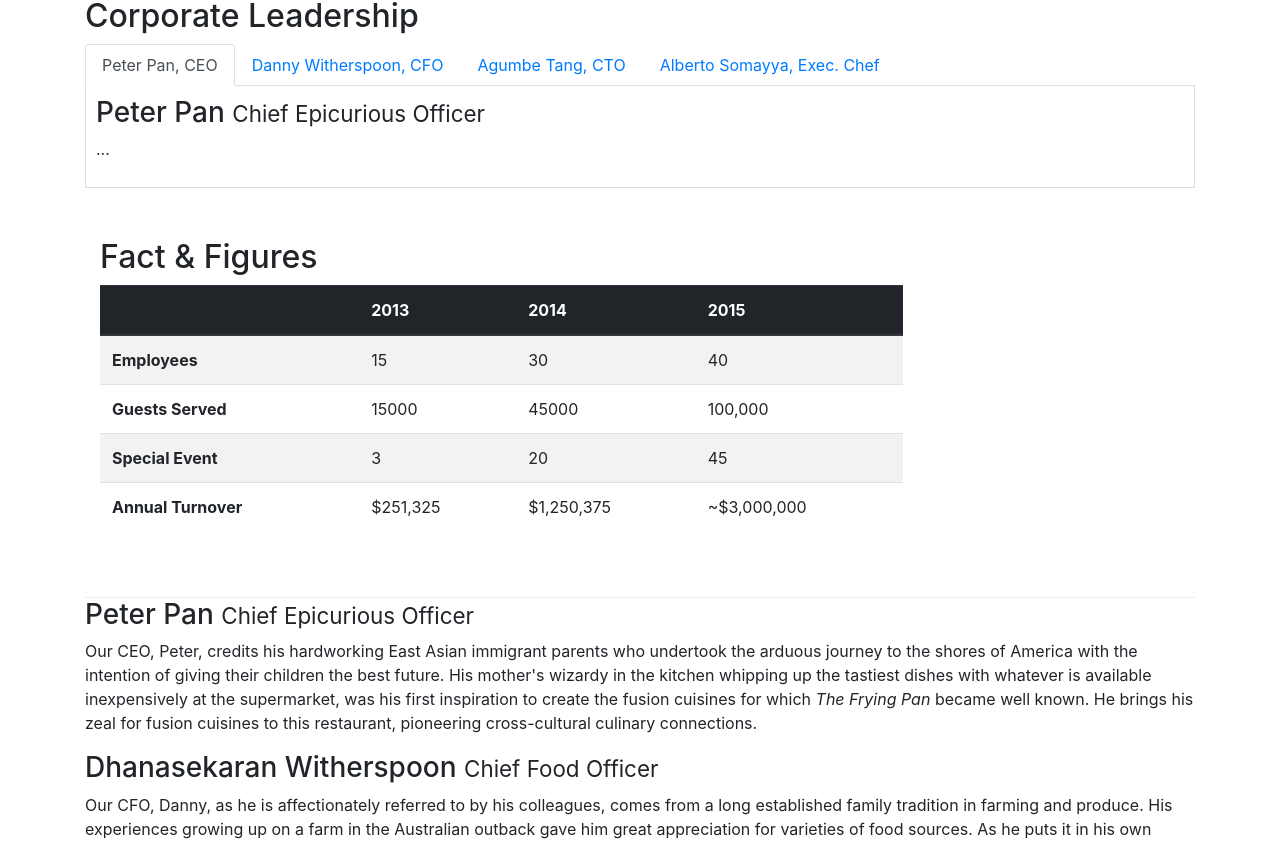
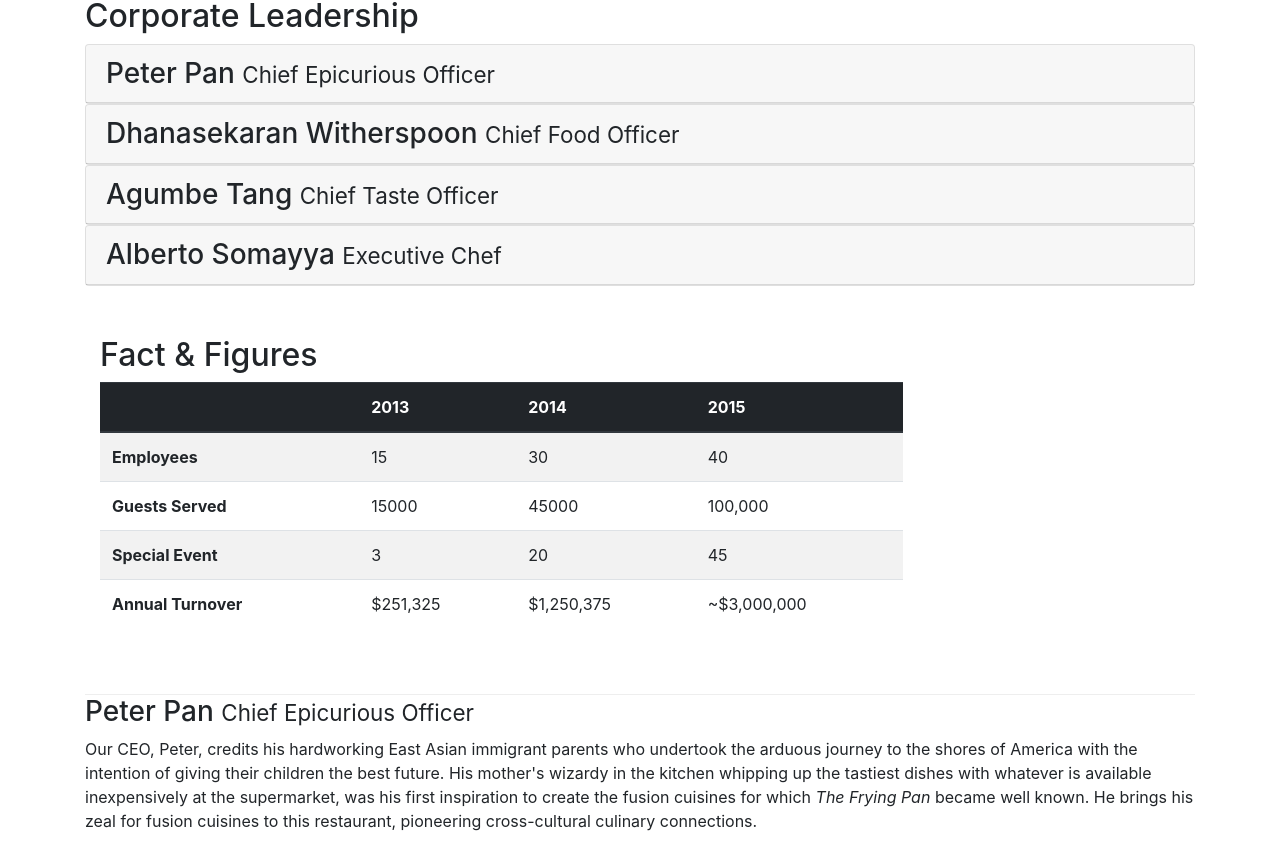
Before and after one commit to bikhung176a/bootstrap-exercise, a website: page aboutus.html in a window 1280 px wide. Shown: the part 878-1722 px from the top of the page. Drawn offline with nearby package versions, Linux system fonts and the light colour scheme.

Commit message:
Accordion

```diff
--- a/aboutus.html
+++ b/aboutus.html
@@ -88,7 +88,7 @@
         <div class="row">
             <div class="col-12">
                 <h2>Corporate Leadership</h2>
-                <ul class="nav nav-tabs " role="tablist">
+                <!--<ul class="nav nav-tabs " role="tablist">
                     <li class="nav-item">
                         <a class="nav-link active" href="#peter" role="tab" data-toggle="tab">Peter Pan, CEO</a>
                     </li>
@@ -118,6 +118,60 @@
                     <div role="tabpane1" class="tab-pane fade" id="alberto">
                         <h3>Alberto Somayya <small>Chief Epicurious Officer</small></h3>
                         <p>...</p>
+                    </div>
+                </div> -->
+                <div id="accordion">
+                    <div class="card">
+                        <div class="card-header" role="tab" id="peterhead">
+                            <h3 class="mb-0">
+                                <a data-toggle="collapse" data-target="#peter">
+                                    Peter Pan <small>Chief Epicurious Officer</small></a>
+                            </h3>
+                        </div>
+                        <div class="collapse" id="peter" data-target="#accordion">
+                            <div class="card-body">
+                                <p class="d-none d-sm-block"> Our CEO, Peter, credits his hardworking East Asian immigrant parents who undertook the arduous journey to the shores of America with the intention of giving their children the best future. His mother's wizardy in the kitchen whipping up the tastiest dishes with whatever is available inexpensively at the supermarket, was his first inspiration to create the fusion cuisines for which <em>The Frying Pan</em> became well known. He brings his zeal for fusion cuisines to this restaurant, pioneering cross-cultural culinary connections. </p>
+                            </div>
+                        </div>
+                    </div>
+                    <div class="card">
+                        <div class="card-header" role="tab" id="peterhead">
+                            <h3 class="mb-0">
+                                <a data-toggle="collapse" data-target="#danny">
+                                    Dhanasekaran Witherspoon <small>Chief Food Officer</small></a>
+                            </h3>
+                        </div>
+                        <div class="collapse" id="danny" data-target="#accordion">
+                            <div class="card-body">
+                                <p class="d-none d-sm-block"> Our CFO, Danny, as he is affectionately referred to by his colleagues, comes from a long established family tradition in farming and produce. His experiences growing up on a farm in the Australian outback gave him great appreciation for varieties of food sources. As he puts it in his own words, <em>Everything that runs, wins, and everything that stays, pays!</em></p>
+                            </div>
+                        </div>
+                    </div>
+                    <div class="card">
+                        <div class="card-header" role="tab" id="peterhead">
+                            <h3 class="mb-0">
+                                <a data-toggle="collapse" data-target="#agumbe">
+                                    Agumbe Tang <small>Chief Taste Officer</small></a>
+                            </h3>
+                        </div>
+                        <div class="collapse" id="agumbe" data-target="#accordion">
+                            <div class="card-body">
+                                <p class="d-none d-sm-block">Blessed with the most discerning gustatory sense, Agumbe, our CTO, personally ensures that every dish that we serve meets his exacting tastes. Our chefs dread the tongue lashing that ensues if their dish does not meet his exacting standards. He lives by his motto, <em>You click only if you survive my lick.</em></p>
+                            </div>
+                        </div>
+                    </div>
+                    <div class="card">
+                        <div class="card-header" role="tab" id="peterhead">
+                            <h3 class="mb-0">
+                                <a data-toggle="collapse" data-target="#alberto">
+                                    Alberto Somayya <small>Executive Chef</small></a>
+                            </h3>
+                        </div>
+                        <div class="collapse" id="alberto" data-target="#accordion">
+                            <div class="card-body">
+                                <p class="d-none d-sm-block"> Award winning three-star Michelin chef with wide International experience having worked closely with whos-who in the culinary world, he specializes in creating mouthwatering Indo-Italian fusion experiences. He says, <em>Put together the cuisines from the two craziest cultures, and you get a winning hit! Amma Mia!</em></p>
+                            </div>
+                        </div>
                     </div>
                 </div>
                 <div class="row row-content">
```
